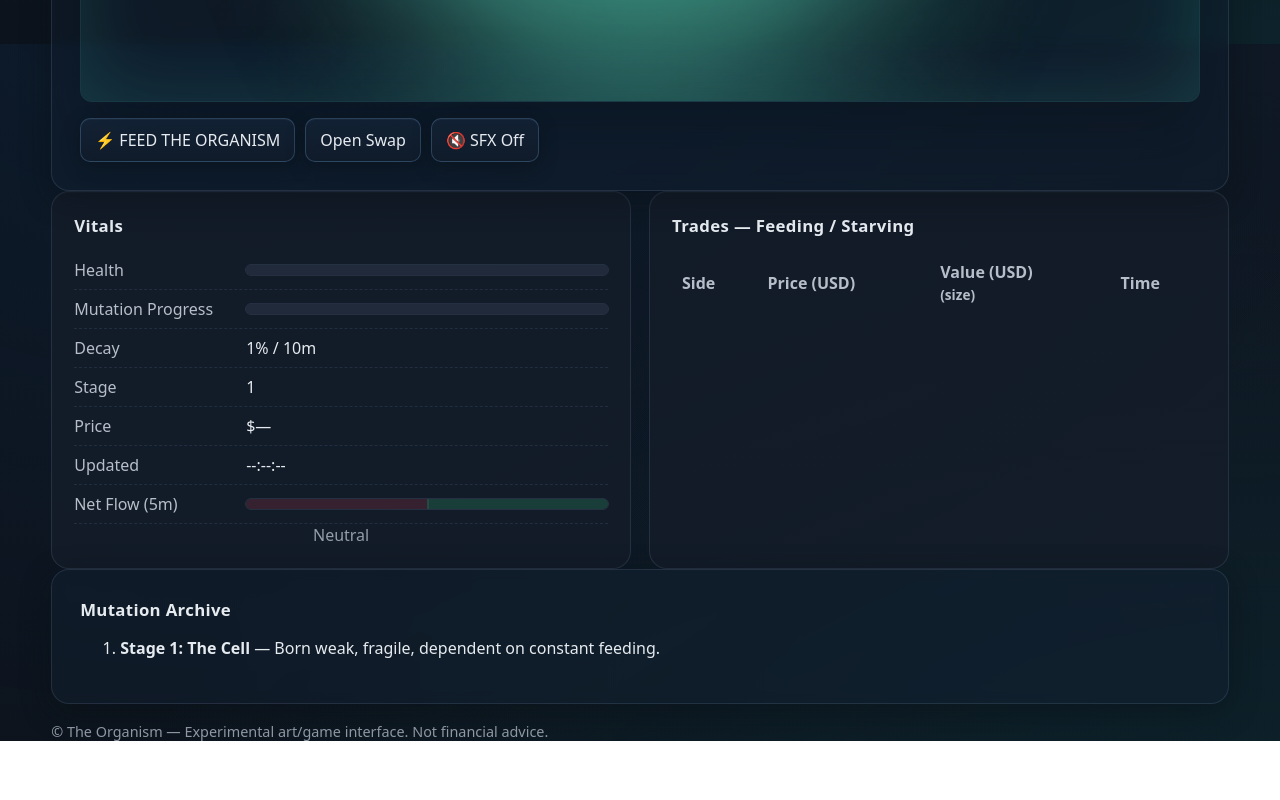
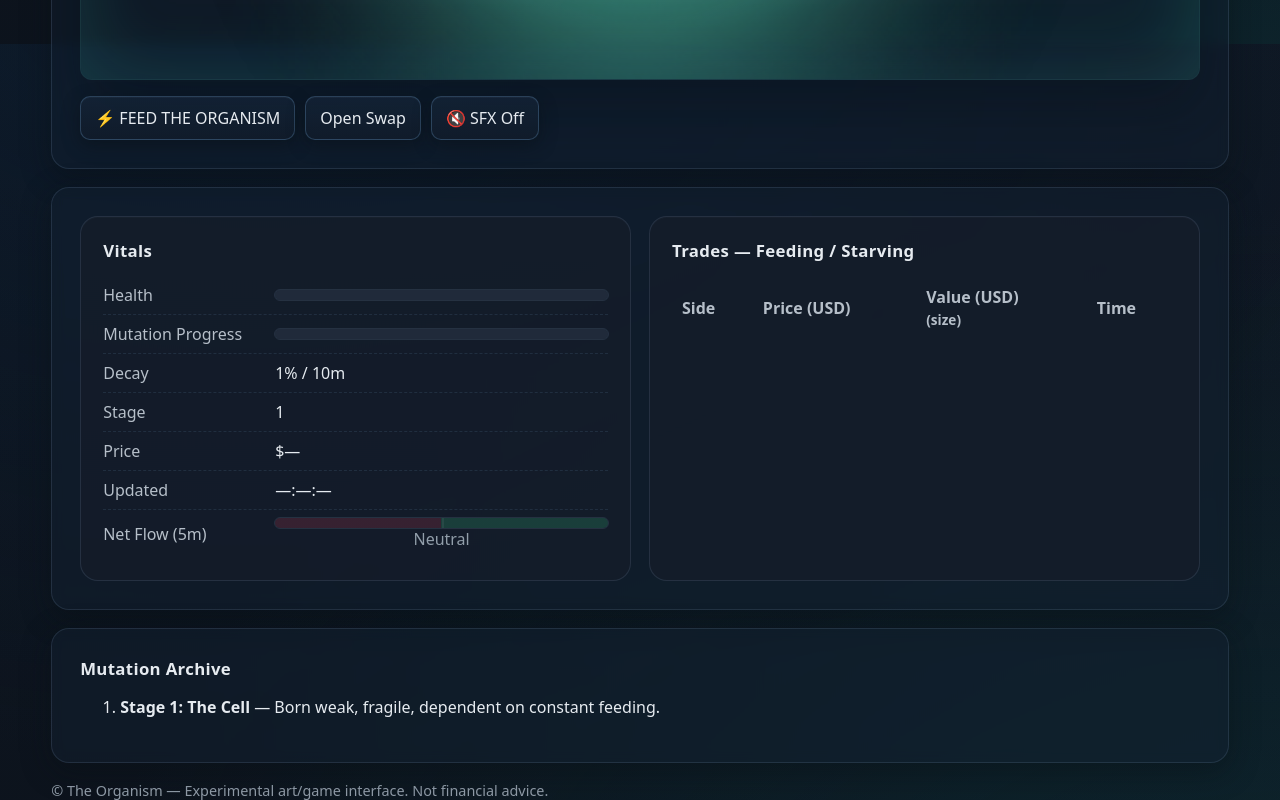
Before and after one commit to MorkeDrevos/organism-site, a plain HTML site: page index.html in a window 1280 px wide. Shown: the part 756-1556 px from the top of the page. Before the commit the page ends 1497 px from the top, so only its background shows below. Drawn offline with Linux system fonts and the light colour scheme; no server answers.

Commit message:
Update index.html

```diff
--- a/index.html
+++ b/index.html
@@ -2,58 +2,87 @@
 <html lang="en">
 <head>
   <meta charset="utf-8" />
-  <meta name="viewport" content="width=device-width, initial-scale=1" />
+  <meta name="viewport" content="width=device-width,initial-scale=1" />
   <title>THE ORGANISM — Live Habitat</title>
   <link rel="stylesheet" href="styles.css" />
 </head>
 <body>
   <main class="wrap">
-
-    <!-- ===== Hero / Organism ===== -->
     <section class="panel hero">
       <div class="hero-head">
         <div class="eyebrow">THE ORGANISM</div>
         <div class="badge" id="stageBadge">Stage 1 · The Cell</div>
       </div>
+
       <h1 class="title">THE ORGANISM</h1>
       <p class="subtitle">
-        Status: <span id="status" class="ok">Alive</span> —
-        Heartbeat: <span id="heartbeat">Stable</span><br/>
-        <em>“Feed it or watch it die.”</em>
+        Status: <span id="status" class="ok">Alive</span> — Heartbeat: <span id="heartbeat">Stable</span>
+        — <em>“Feed it or watch it die.”</em>
       </p>
+
       <canvas id="org-canvas"></canvas>
+
       <div class="controls">
-        <a href="#" id="feedBtn" class="btn">⚡ FEED THE ORGANISM</a>
-        <a href="#" id="tradeBtn" class="btn" target="_blank">Open Swap</a>
-        <a href="#" id="sfxBtn" class="btn">🔇 SFX Off</a>
+        <a id="feedBtn" class="btn" href="#">⚡ FEED THE ORGANISM</a>
+        <a id="tradeBtn" class="btn" href="#" target="_blank" rel="noreferrer">Open Swap</a>
+        <a id="sfxBtn" class="btn" href="#">🔇 SFX Off</a>
       </div>
     </section>
 
-    <!-- ===== Status Panels ===== -->
-    <section class="panel-grid">
+    <section class="panel panel-grid">
       <!-- Vitals -->
       <div class="box">
         <h3 class="h">Vitals</h3>
-        <div class="kv"><div class="label">Health</div>
-          <div class="value bar"><div id="health-bar"></div></div></div>
-        <div class="kv"><div class="label">Mutation Progress</div>
-          <div class="value bar"><div id="mut-bar"></div></div></div>
-        <div class="kv"><div class="label">Decay</div>
-          <div class="value" id="decayRate">1% / 10m</div></div>
-        <div class="kv"><div class="label">Stage</div>
-          <div class="value" id="stageNum">1</div></div>
-        <div class="kv"><div class="label">Price</div>
-          <div class="value" id="priceLabel">$—</div></div>
-        <div class="kv"><div class="label">Updated</div>
-          <div class="value" id="updatedLabel">--:--:--</div></div>
-        <div class="kv"><div class="label">Net Flow (5m)</div>
-          <div class="value bar flow"><div id="flow-bar"></div></div></div>
-        <div class="muted center" id="flowLabel">Neutral</div>
+
+        <div class="kv">
+          <div class="label">Health</div>
+          <div class="value">
+            <div class="bar"><div id="health-bar"></div></div>
+          </div>
+        </div>
+
+        <div class="kv">
+          <div class="label">Mutation Progress</div>
+          <div class="value">
+            <div class="bar"><div id="mut-bar"></div></div>
+          </div>
+        </div>
+
+        <div class="kv">
+          <div class="label">Decay</div>
+          <div class="value"><span id="decayRate">1% / 10m</span></div>
+        </div>
+
+        <div class="kv">
+          <div class="label">Stage</div>
+          <div class="value"><span id="stageNum">1</span></div>
+        </div>
+
+        <div class="kv">
+          <div class="label">Price</div>
+          <div class="value"><span id="priceLabel">$—</span></div>
+        </div>
+
+        <div class="kv">
+          <div class="label">Updated</div>
+          <div class="value"><span id="updatedLabel">—:—:—</span></div>
+        </div>
+
+        <div class="kv">
+          <div class="label">Net Flow (5m)</div>
+          <div class="value">
+            <div class="bar flow">
+              <div id="flow-bar"></div>
+            </div>
+            <div class="center muted" id="flowLabel">Neutral</div>
+          </div>
+        </div>
       </div>
 
       <!-- Trades -->
       <div class="box">
         <h3 class="h">Trades — Feeding / Starving</h3>
+
         <table class="table">
           <thead>
             <tr>
@@ -70,10 +99,10 @@
       </div>
     </section>
 
-    <!-- ===== Archive ===== -->
+    <!-- Lore / whispers -->
     <section class="panel">
       <h3 class="h">Mutation Archive</h3>
-      <ol class="archive">
+      <ol class="archive" id="archive">
         <li><strong>Stage 1: The Cell</strong> — Born weak, fragile, dependent on constant feeding.</li>
       </ol>
     </section>
@@ -83,7 +112,9 @@
     </footer>
   </main>
 
-  <!-- App logic -->
+  <!-- Soft “whisper” overlay (mystery) -->
+  <div id="whispers" aria-hidden="true"></div>
+
   <script src="app.js"></script>
 </body>
 </html>
```
